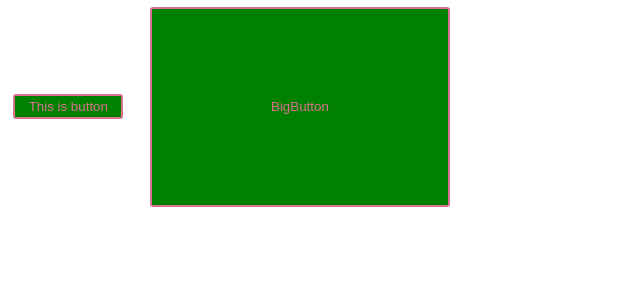
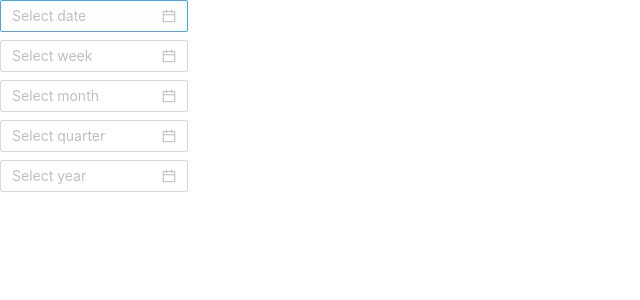
Before and after one commit to giangann/ReactJS_review, a React (Create React App) app: page / in a window 1280 px wide. Shown: the top 300 px of the page, without its empty margins (0-640 px from the left). Built offline with nearby package versions, Linux system fonts and the light colour scheme.

Commit message:
install and use antd
use datePicker components

```diff
--- a/package.json
+++ b/package.json
@@ -6,6 +6,7 @@
     "@testing-library/jest-dom": "^5.16.1",
     "@testing-library/react": "^12.1.2",
     "@testing-library/user-event": "^13.5.0",
+    "antd": "^4.17.4",
     "bootstrap": "^5.1.3",
     "classnames": "^2.3.1",
     "react": "^17.0.2",
--- a/src/App.js
+++ b/src/App.js
@@ -1,38 +1,29 @@
 import "./App.css";
-import {  useState } from "react";
-import styled, { css } from 'styled-components'
-// import StyledButton from "./style.js";
+import { useState } from "react";
+import Button from "react-bootstrap/Button";
+import "bootstrap/dist/css/bootstrap.min.css";
+import { Navbar } from "react-bootstrap";
+import { DatePicker, Space } from "antd";
+import "antd/dist/antd.css"; // or 'antd/dist/antd.less'
 
 function App() {
-  const [on,setOn] = useState(true)
+  const { RangePicker } = DatePicker;
 
-  const handleClick = (e)=>{
-    setOn(on => !on)
+  function onChange(date, dateString) {
+    console.log(date, dateString);
   }
 
-  // var handleUI = require('classnames');
-  // handleUI=handleUI('style',(on)?'button_on':'button_off')
-
-  const StyledButton = styled.button`
-    border-radius: 3px;
-    border: 2px solid palevioletred;
-    color: palevioletred;
-    margin: 0.5em 1em;
-    padding: 0.25em 1em;
-    background-color: ${props => props.primary === true?"green":"red"}
-  `;
-  const BigButton = styled(StyledButton)`
-    width: 300px;
-    height: 200px;
-    background-color: !(background-color)
-  `
-
-  return(
-    <div >
-      <StyledButton primary = {on} onClick={handleClick}>This is button</StyledButton>
-      <BigButton primary = {on} onClick={handleClick}>BigButton</BigButton>
+  return (
+    <div>
+      <Space direction="vertical">
+        <DatePicker onChange={onChange} />
+        <DatePicker onChange={onChange} picker="week" />
+        <DatePicker onChange={onChange} picker="month" />
+        <DatePicker onChange={onChange} picker="quarter" />
+        <DatePicker onChange={onChange} picker="year" />
+      </Space>
     </div>
-  )
+  );
 }
 
 export default App;
```
Also changed, not shown: 1 other file (tests, documents, lock files or other folders).
